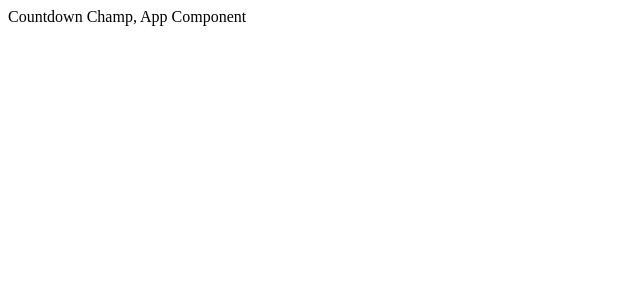
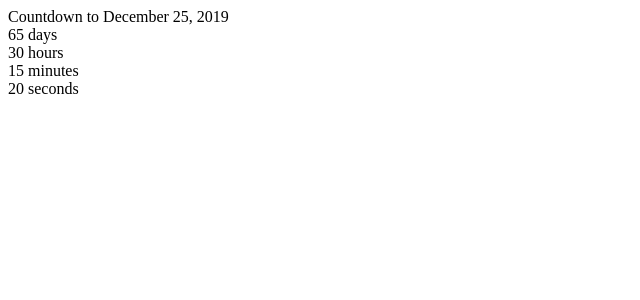
Before and after one commit to alvalle09/countdownchamp, a React (Create React App) app: page / in a window 1280 px wide. Shown: the top 300 px of the page, without its empty margins (0-640 px from the left). Built offline with nearby package versions, Linux system fonts and the light colour scheme.

Commit message:
add hard coded divs for time placeholders

```diff
--- a/src/App.js
+++ b/src/App.js
@@ -3,7 +3,15 @@
 class App extends Component {
     render() {
         return (
-            <div>Countdown Champ, App Component</div>
+            <div>
+                <div>Countdown to December 25, 2019</div>
+                <div>
+                    <div>65 days</div>
+                    <div>30 hours</div>
+                    <div>15 minutes</div>
+                    <div>20 seconds</div>
+                </div>
+            </div>
         )
     }
 }
```
Also changed, not shown: 1 other file (tests, documents, lock files or other folders).
